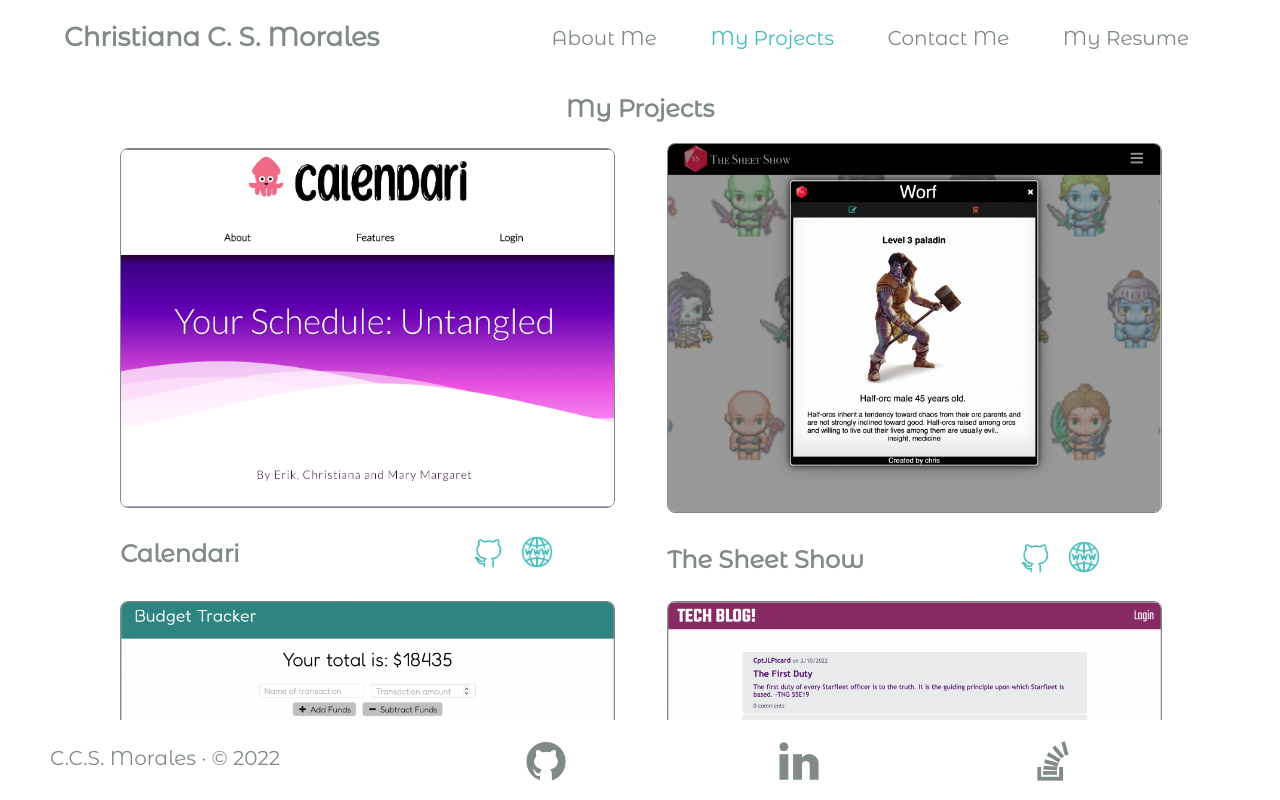
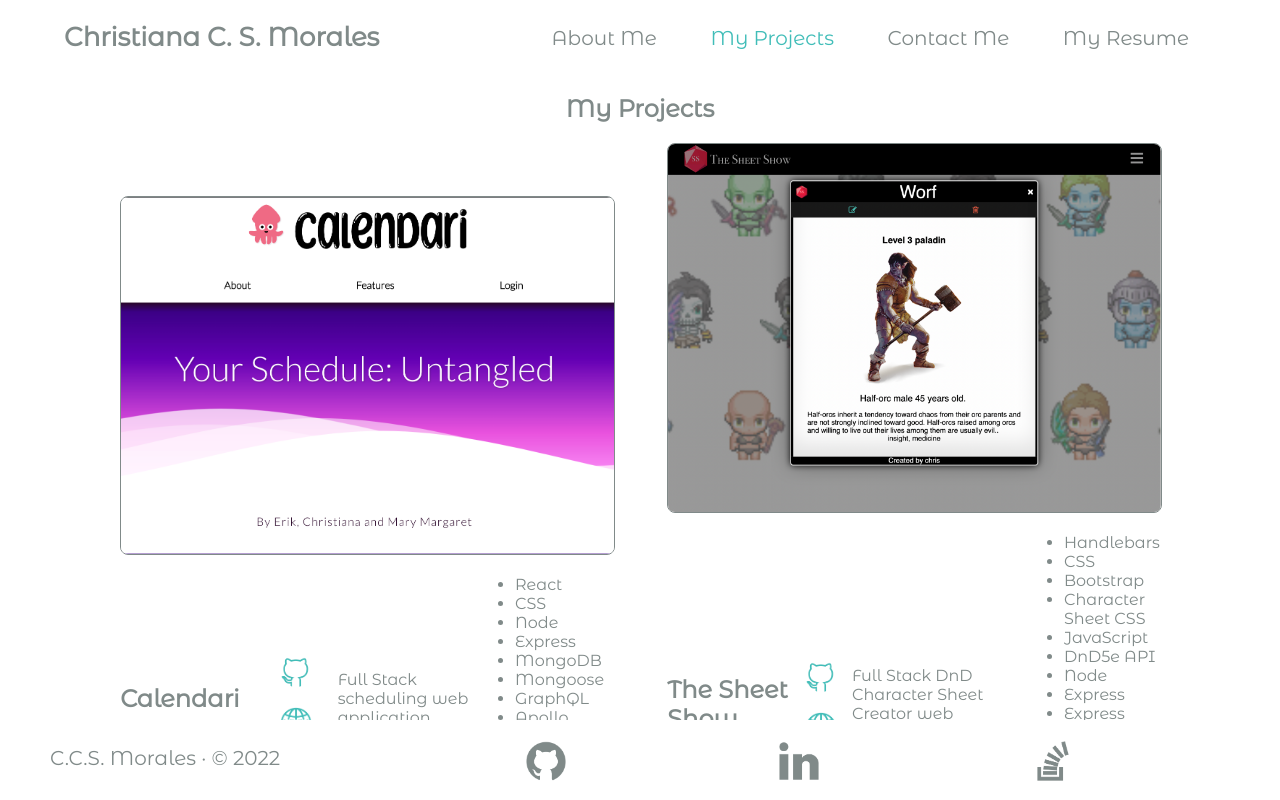
Before and after one commit to NicaVulcan/ccs-morales, a React (Create React App) app: page / in a window 1280 px wide. Both pictures are taken after a click on the element "My Projects". Shown: the top 800 px of the page. Built offline with nearby package versions, Linux system fonts and the light colour scheme.

Commit message:
add tech stacks for each project, and basic descriptions. Will come back to elaborate on descriptions. Still need to pass on info as props into modals and get better images for each project

```diff
--- a/src/components/Main/Projects/index.js
+++ b/src/components/Main/Projects/index.js
@@ -7,80 +7,80 @@ function Projects() {
             deployedUrl: "https://calendari-day.herokuapp.com",
             ghRepoUrl: "https://github.com/ErikPlachta/Calendari",
             imagePath: "calendari",
-            description: '',
-            techs: ''
+            description: "Full Stack scheduling web application",
+            techs: ["React", "CSS", "Node", "Express", "MongoDB", "Mongoose", "GraphQL", "Apollo", "Apollo Playground", "MongoDB Atlas", "Heroku"]
         },
         {
             title: "The Sheet Show",
             deployedUrl: "https://sheet-show.herokuapp.com/",
             ghRepoUrl: "https://github.com/NicaVulcan/The-Sheet-Show",
             imagePath: "sheet-show",
-            description: '',
-            techs: ''
+            description: "Full Stack DnD Character Sheet Creator web application",
+            techs: ["Handlebars", "CSS", "Bootstrap", "Character Sheet CSS", "JavaScript", "DnD5e API", "Node", "Express", "Express Session", "Dotenv", "Bcrypt", "MySQL", "Sequelize", "Insomnia", "JawsDB", "Heroku"]
         },
         {
-            title: "Budget Tracker - PWA",
+            title: "Budget Tracker",
             deployedUrl: "https://safe-crag-64410.herokuapp.com/",
             ghRepoUrl: "https://github.com/NicaVulcan/budget-tracker",
             imagePath: "budget-tracker",
-            description: '',
-            techs: ''
+            description: "Full Stack Progressive Web Application",
+            techs: ["HTML", "CSS", "Bootstrap", "JavaScript", "IndexedDB", "Service Workers", "Node", "Express", "MongoDB", "Mongoose", "Insomnia", "MongoDB Atlas", "Heroku"]
         },
         {
             title: "Tech Blog",
             deployedUrl: "https://safe-dusk-00550.herokuapp.com/",
             ghRepoUrl: "https://github.com/NicaVulcan/tech-blog",
             imagePath: "tech-blog",
-            description: '',
-            techs: ''
+            description: "Full Stack blog application",
+            techs: ["Handlebars", "CSS", "JavaScript", "Node", "Express", "Express Session", "Dotenv", "Bcrypt", "MySQL", "Sequelize", "Insomnia", "JawsDB", "Heroku"]
         },
         {
             title: "Social Network API",
             deployedUrl: "",
             ghRepoUrl: "https://github.com/NicaVulcan/social-network-api",
             imagePath: "",
-            description: '',
-            techs: ''
+            description: "RESTful API for a social networking application",
+            techs: ["Node", "Express", "MongoDB", "Mongoose", "Insomnia"]
         },
         {
             title: "e-Commerce API",
             deployedUrl: "",
             ghRepoUrl: "https://github.com/NicaVulcan/e-commerce-back-end",
             imagePath: "",
-            description: '',
-            techs: ''
+            description: "RESTful API for e-commerce website",
+            techs: ["Node", "Express", "Dotenv", "MySQL", "Sequelize", "Insomnia"]
         },
         {
             title: "Employee Tracker",
             deployedUrl: "",
             ghRepoUrl: "https://github.com/NicaVulcan/employee-tracker",
             imagePath: "",
-            description: '',
-            techs: ''
+            description: "CLI Application for keeping track of employee database",
+            techs: ["JavaScript", "Node", "Inquirer", "MySQL"]
         },
         {
             title: "Note Taker",
             deployedUrl: "https://frozen-crag-25746.herokuapp.com/",
             ghRepoUrl: "https://github.com/NicaVulcan/note-taker",
             imagePath: "note-taker",
-            description: '',
-            techs: ''
+            description: "Note taking application",
+            techs: ["HTML", "CSS", "Bootstrap", "FontAwesome", "JavaScript", "Node", "Express"]
         },
         {
             title: "Team Profile Generator",
             deployedUrl: "",
             ghRepoUrl: "https://github.com/NicaVulcan/team-profile-generator",
             imagePath: "",
-            description: '',
-            techs: ''
+            description: "CLI application for generating an HTML file for displaying team profile",
+            techs: ["HTML", "CSS", "Node", "Inquirer", "Jest"]
         },
         {
             title: "README Generator",
             deployedUrl: "",
             ghRepoUrl: "https://github.com/NicaVulcan/readme-generator",
             imagePath: "",
-            description: '',
-            techs: ''
+            description: "CLI application for creating professional README files",
+            techs: ["Markdown", "Node", "Inquirer", "Shield.io"]
         },
         {
             title: "Poke-Dinner",
@@ -88,31 +88,31 @@ function Projects() {
             ghRepoUrl: "https://github.com/NicaVulcan/PokeDinner",
             imagePath: "poke-dinner",
             description: "Front end web application using server side APIs",
-            techs: ["HTML", "CSS", "NES CSS", "JavaScript", "PokéAPI", "Spoonacular Recipe Search API"]
+            techs: ["HTML", "CSS", "NES CSS", "JavaScript", "PokéAPI", "Spoonacular Recipe Search API", "Local Storage"]
         },
         {
             title: "Weather Dashboard",
             deployedUrl: "https://nicavulcan.github.io/weather-dashboard/",
             ghRepoUrl: "https://github.com/NicaVulcan/weather-dashboard",
             imagePath: "weather-dashboard",
-            description: '',
-            techs: ''
+            description: "Front-end weather forecasting web application",
+            techs: ["HTML", "CSS", "Spectre CSS", "JavaScript", "JQuery", "Open Weather One Call API", "Local Storage"]
         },
         {
             title: "Day Scheduler",
             deployedUrl: "",
             ghRepoUrl: "https://github.com/NicaVulcan/work-day-scheduler",
             imagePath: "",
-            description: '',
-            techs: ''
+            description: "Front-end web application for planning work day",
+            techs: ["HTML", "CSS", "Bootstrap", "JavaScript", "JQuery", "Moment.js", "Local Storage"]
         },
         {
             title: "JavaScript Quiz",
             deployedUrl: "",
             ghRepoUrl: "https://github.com/",
             imagePath: "",
-            description: '',
-            techs: ''
+            description: "Front-end timed quiz on JavaScript concepts",
+            techs: ["HTML", "CSS", "JavaScript", "Local Storage"]
         },
     ])
     return (
```
